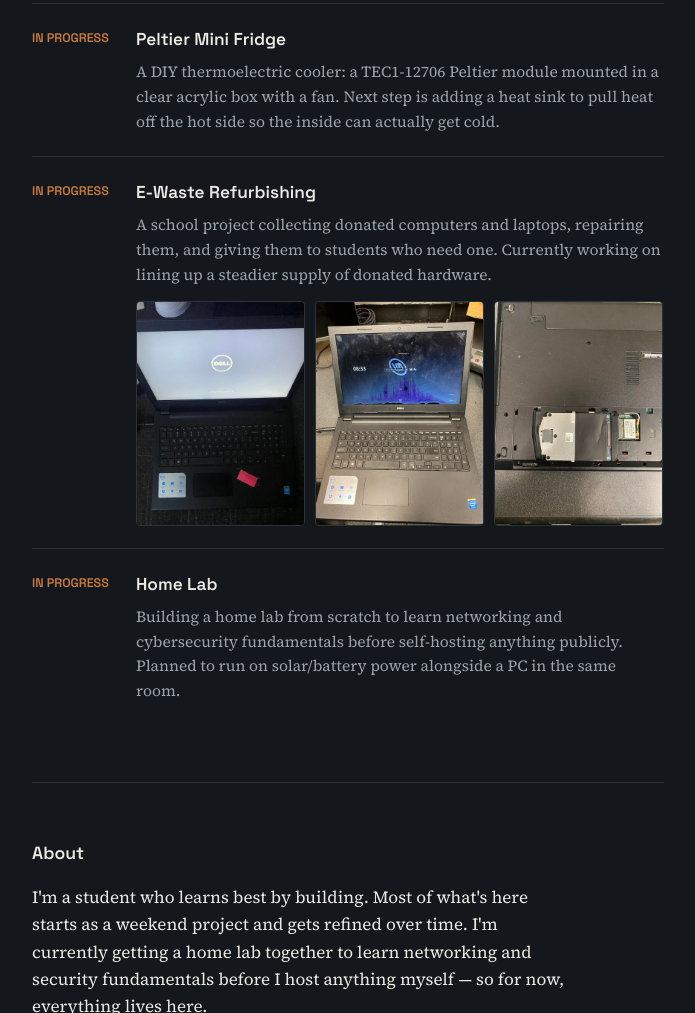
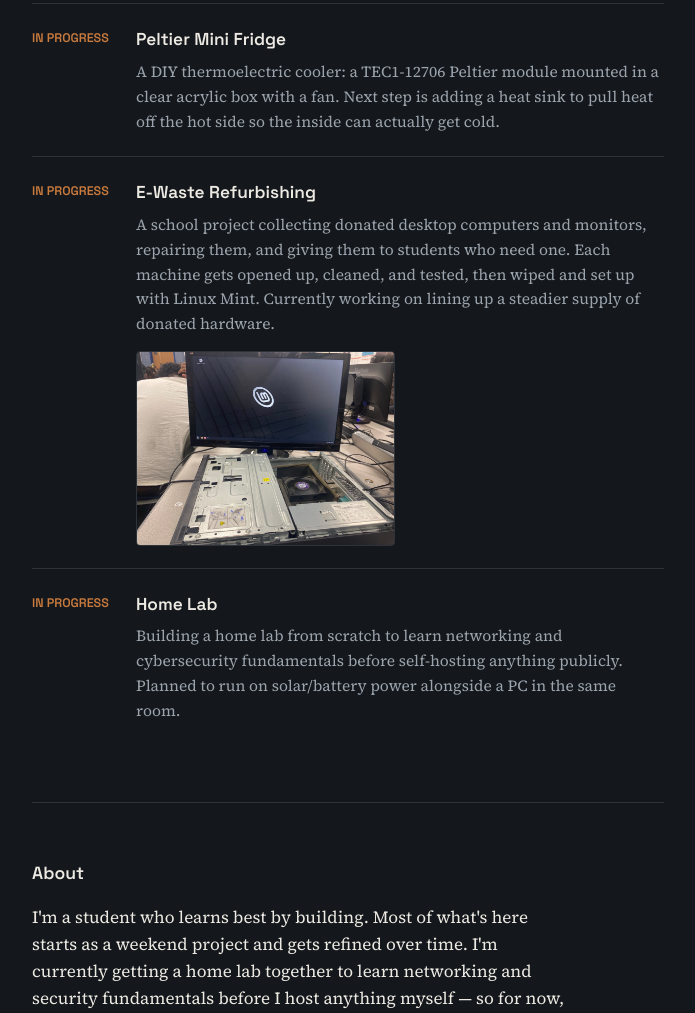
Before and after one commit to stralinhoper/stralinhoper.github.io, a plain HTML site: page index.html in a window 1280 px wide. Shown: the part 3166-4179 px from the top of the page, without its empty margins (292-987 px from the left). Drawn offline with Linux system fonts and the light colour scheme.

Commit message:
Update index.html

```diff
--- a/index.html
+++ b/index.html
@@ -264,8 +264,8 @@
       <div class="status active">IN PROGRESS</div>
       <div>
         <h3>E-Waste Refurbishing</h3>
-        <p>A school project collecting donated computers and laptops, repairing them, and giving them to students who need one. Currently working on lining up a steadier supply of donated hardware.</p>
-        <div class="shots three"><img src="laptop_0101.jpg" alt="Dell diagnostics screen on a refurbished laptop" loading="lazy"><img src="vex_0068.jpg" alt="Dell Inspiron laptop running Linux Mint" loading="lazy"><img src="vex_0067.jpg" alt="Underside of a Dell Inspiron showing drive bay and WLAN card" loading="lazy"></div>
+        <p>A school project collecting donated desktop computers and monitors, repairing them, and giving them to students who need one. Each machine gets opened up, cleaned, and tested, then wiped and set up with Linux Mint. Currently working on lining up a steadier supply of donated hardware.</p>
+        <div class="shots"><img src="ewaste_desktop_1.jpg" alt="Opened desktop computer booting Linux Mint on a refurbished monitor" loading="lazy"></div>
       </div>
     </div>
 
```
